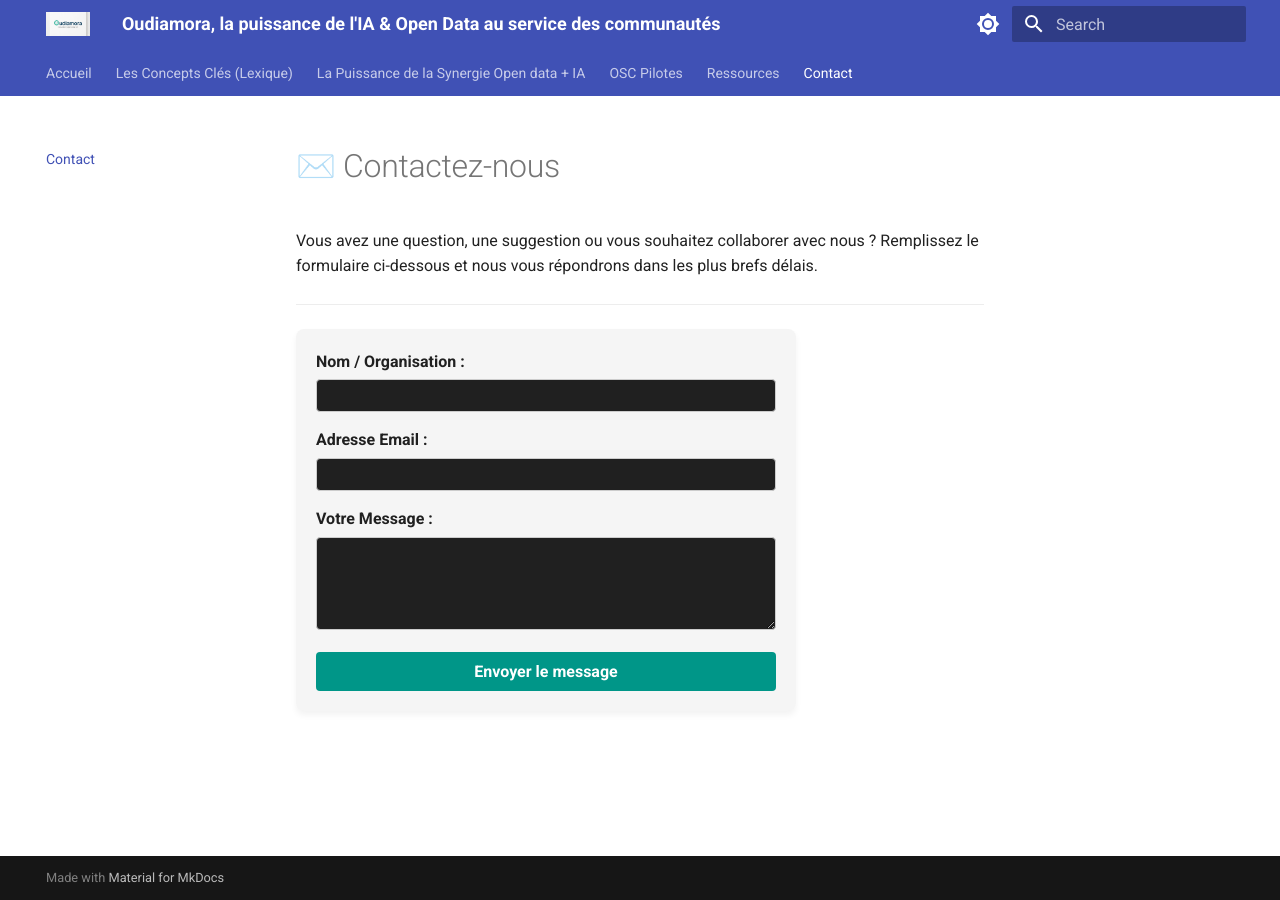
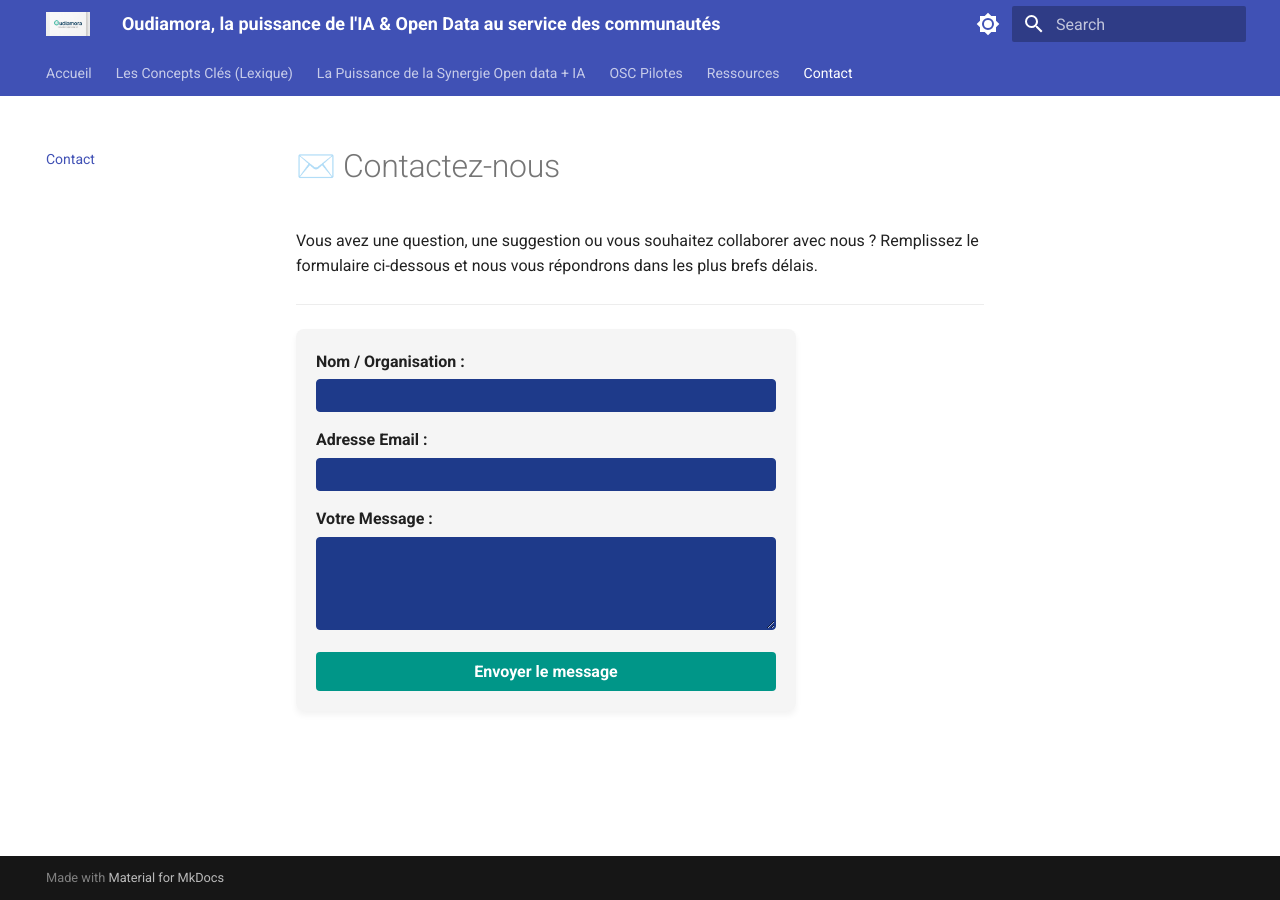
Before and after one commit to Link4Dev/oudiamora, an MkDocs documentation site: the page built from docs/contact.md, in a window 1280 px wide. Built offline with MkDocs 1.6.1 and Material for MkDocs 9.7.7, drawn with Linux system fonts in a browser that asks for light colours.

Commit message:
Update contact form email and styles

```diff
--- a/docs/contact.md
+++ b/docs/contact.md
@@ -4,26 +4,26 @@ Vous avez une question, une suggestion ou vous souhaitez collaborer avec nous ?
 
 ---
 
-<form action="https://formsubmit.co/layekante@gmail.com" method="POST" style="max-width: 500px; background: var(--md-code-bg-color); padding: 20px; border-radius: 8px; box-shadow: 0 4px 6px rgba(0,0,0,0.05);">
+<form action="https://formsubmit.co/layekante@email.com" method="POST" style="max-width: 500px; background: var(--md-code-bg-color); padding: 20px; border-radius: 8px; box-shadow: 0 4px 6px rgba(0,0,0,0.05);">
 
     <!-- Redirection automatique après l'envoi vers votre accueil -->
-    <input type="hidden" name="_next" value="https://Link4dev.github.io/oudiamora/">
-    <!-- Désactiver le captcha si vous le souhaitez (optionnel) -->
+    <input type="hidden" name="_next" value="https://link4dev.github.io/oudiamora/">
+    <!-- Désactiver le captcha -->
     <input type="hidden" name="_captcha" value="false">
 
     <div style="margin-bottom: 15px;">
         <label for="name" style="display: block; margin-bottom: 5px; font-weight: bold;">Nom / Organisation :</label>
-        <input type="text" id="name" name="name" required style="width: 100%; padding: 8px; border: 1px solid #ccc; border-radius: 4px; background: var(--md-typeset-color);">
+        <input type="text" id="name" name="name" required style="width: 100%; padding: 8px; border: 1px solid #1e3a8a; border-radius: 4px; background-color: #1e3a8a; color: #ffffff;">
     </div>
 
     <div style="margin-bottom: 15px;">
         <label for="email" style="display: block; margin-bottom: 5px; font-weight: bold;">Adresse Email :</label>
-        <input type="email" id="email" name="email" required style="width: 100%; padding: 8px; border: 1px solid #ccc; border-radius: 4px; background: var(--md-typeset-color);">
+        <input type="email" id="email" name="email" required style="width: 100%; padding: 8px; border: 1px solid #1e3a8a; border-radius: 4px; background-color: #1e3a8a; color: #ffffff;">
     </div>
 
     <div style="margin-bottom: 15px;">
         <label for="message" style="display: block; margin-bottom: 5px; font-weight: bold;">Votre Message :</label>
-        <textarea id="message" name="message" rows="5" required style="width: 100%; padding: 8px; border: 1px solid #ccc; border-radius: 4px; background: var(--md-typeset-color);"></textarea>
+        <textarea id="message" name="message" rows="5" required style="width: 100%; padding: 8px; border: 1px solid #1e3a8a; border-radius: 4px; background-color: #1e3a8a; color: #ffffff;"></textarea>
     </div>
 
     <button type="submit" style="background-color: #009688; color: white; padding: 10px 20px; border: none; border-radius: 4px; cursor: pointer; font-weight: bold; width: 100%;">
```
